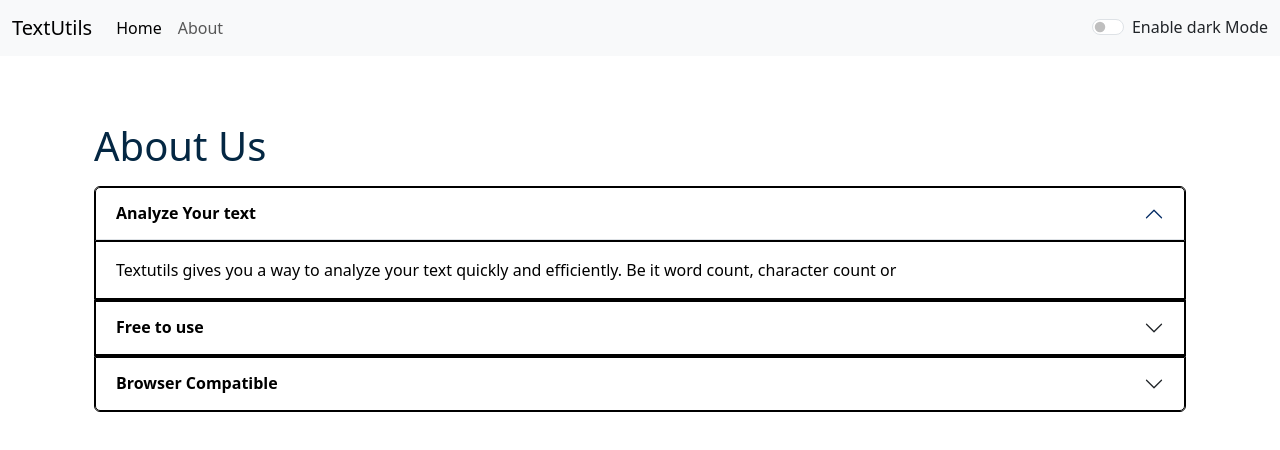
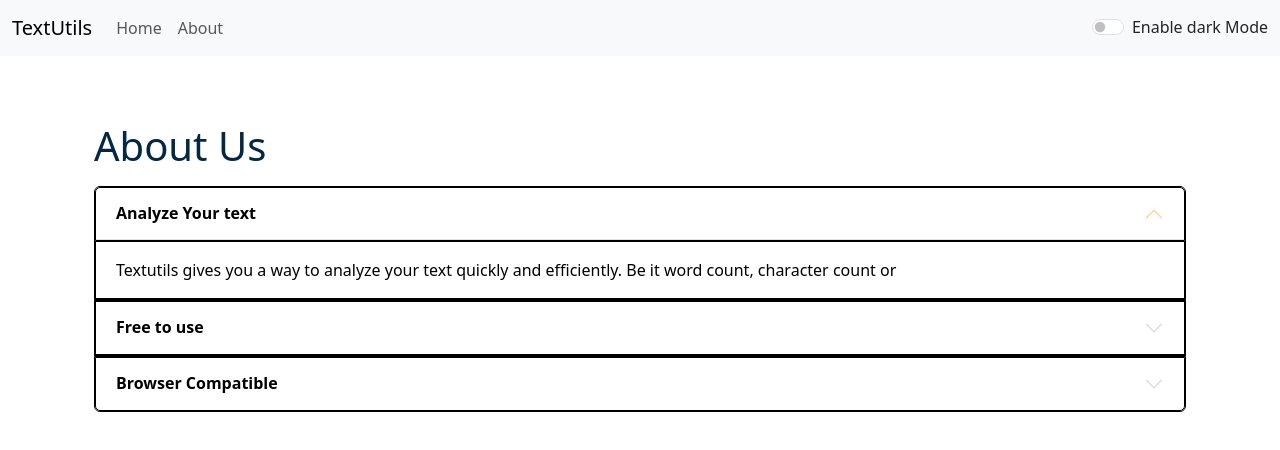
Before and after one commit to Arpit6400/TextUtils, a React (Create React App) app: page /about in a window 1280 px wide. Shown: the top 450 px of the page. Built offline with nearby package versions, Linux system fonts and the light colour scheme.

Commit message:
Final Commit

```diff
--- a/src/components/Navbar.js
+++ b/src/components/Navbar.js
@@ -12,7 +12,7 @@
       <div className="collapse navbar-collapse" id="navbarSupportedContent">
         <ul className="navbar-nav me-auto mb-2 mb-lg-0">
           <li className="nav-item">
-            <Link className="nav-link active" aria-current="page" to="/">Home</Link>
+            <Link className="nav-link" aria-current="page" to="/">Home</Link>
           </li>
           <li className="nav-item">
             <Link className="nav-link" to="/about">{props.aboutText}</Link>
--- a/src/components/TextForm.js
+++ b/src/components/TextForm.js
@@ -7,10 +7,7 @@
         props.showAlert("Extra Spaces Removed","success")
     }
     const handleCopy = () => {
-        var text = document.getElementById("myBox");
-        text.select();
-        navigator.clipboard.writeText(text.value);
-        document.getSelection().removeAllRanges();
+        navigator.clipboard.writeText(text);
         props.showAlert("Copied to Clipboard!","info")
     }
     const handleUPClick= ()=>{
@@ -65,8 +62,8 @@
     </div>
     <div className="container my-3"style={{color: props.mode==='light'? 'black' : 'white'}}>
         <h2>Your Text Summery</h2>
-        <p>{text.split(" ").filter((element)=>{return element.length!==0}).length} words and {text.length} characters</p>
-        <p>{0.008 * text.split(" ").filter((element)=>{return element.length!==0}).length} Minute read </p>
+        <p>{text.split(/\s+/).filter((element)=>{return element.length!==0}).length} words and {text.length} characters</p>
+        <p>{0.008 * text.split(/\s+/).filter((element)=>{return element.length!==0}).length} Minute read </p>
         <h2>Preview</h2>
         <p>{text.length>0?text:"Nothing to preview!"}</p>
     </div>
--- a/src/index.css
+++ b/src/index.css
@@ -11,3 +11,6 @@
   font-family: source-code-pro, Menlo, Monaco, Consolas, 'Courier New',
     monospace;
 } */
+.accordion-button::after {
+  filter: invert(1);
+}
```
Also changed, not shown: 1 other file (tests, documents, lock files or other folders).
